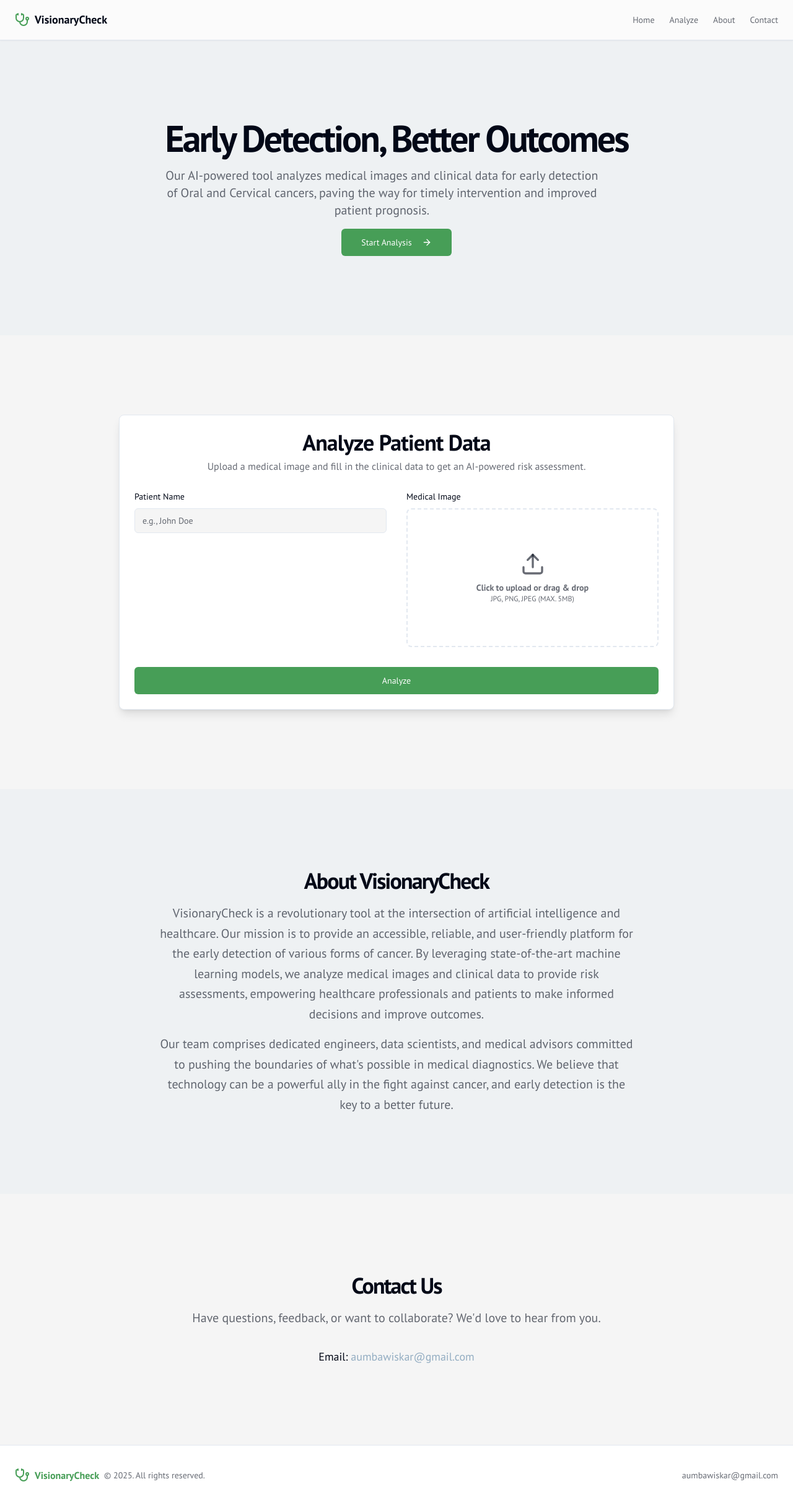
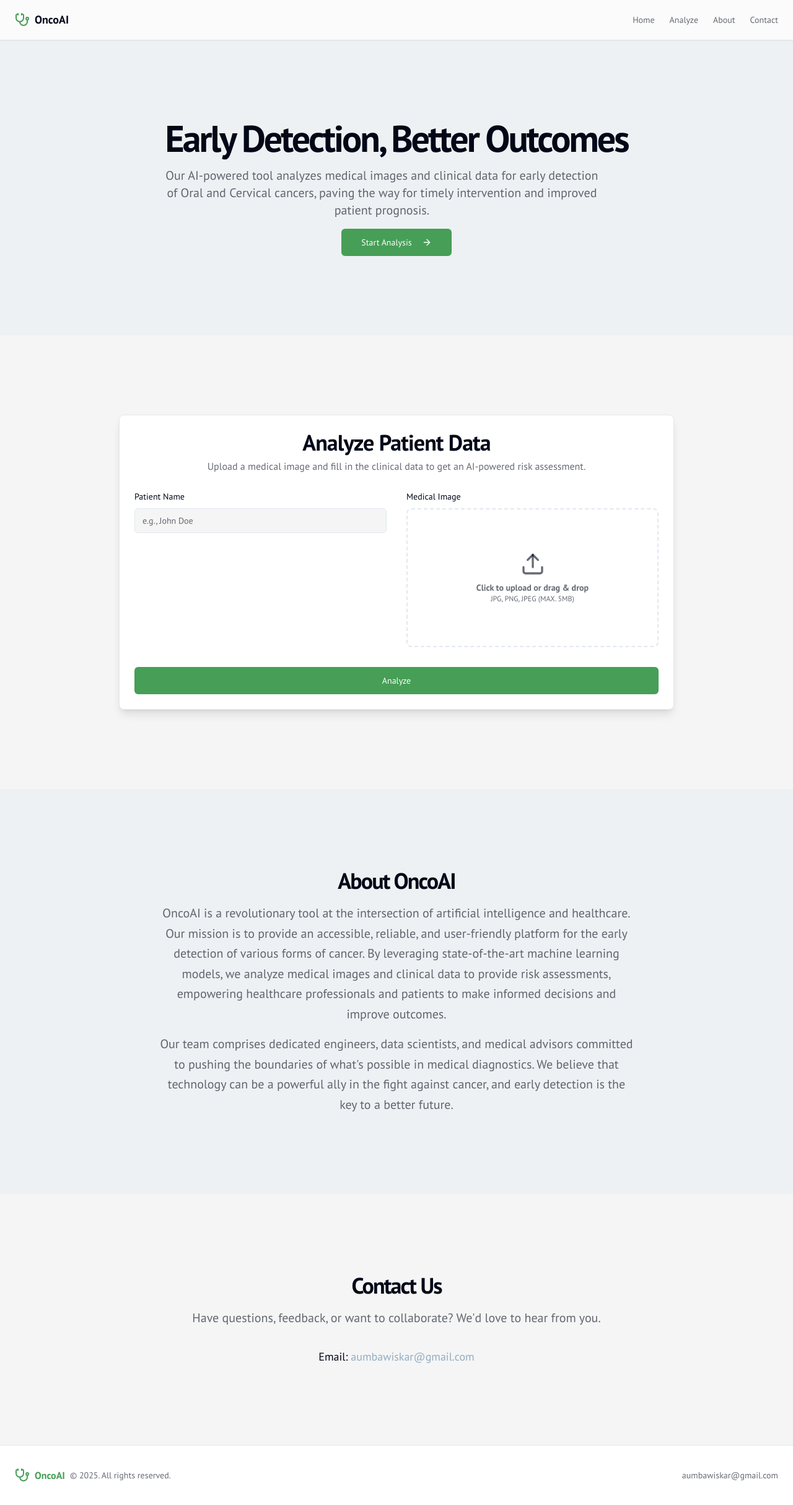
Before and after one commit to Kuber2209/sixai_octadetect, a Next.js app: page / in a window 1280 px wide. Shown: the whole page at 62% size. Built offline with nearby package versions, Linux system fonts and the light colour scheme; what genkit would draw is missing.

Commit message:
change the nae to OncoAI

```diff
--- a/src/app/layout.tsx
+++ b/src/app/layout.tsx
@@ -3,7 +3,7 @@ import { Toaster } from '@/components/ui/toaster';
 import './globals.css';
 
 export const metadata: Metadata = {
-  title: 'VisionaryCheck',
+  title: 'OncoAI',
   description: 'AI-Powered Early Cancer Detection',
 };
 
--- a/src/components/layout/footer.tsx
+++ b/src/components/layout/footer.tsx
@@ -17,7 +17,7 @@ export function Footer() {
         <div className="flex flex-col items-center gap-4 px-8 md:flex-row md:gap-2 md:px-0">
           <Link href="#home" className="flex items-center gap-2 text-primary">
             <Stethoscope className="h-6 w-6" />
-            <span className="font-bold">VisionaryCheck</span>
+            <span className="font-bold">OncoAI</span>
           </Link>
           <p className="text-center text-sm leading-loose text-muted-foreground md:text-left">
             &copy; {currentYear}. All rights reserved.
--- a/src/components/layout/header.tsx
+++ b/src/components/layout/header.tsx
@@ -15,7 +15,7 @@ export function Header() {
         <Link href="#home" className="flex items-center gap-2">
           <Stethoscope className="h-6 w-6 text-primary" />
           <span className="font-bold font-headline text-lg hidden sm:inline-block">
-            VisionaryCheck
+            OncoAI
           </span>
         </Link>
         <nav className="flex items-center gap-4 md:gap-6 text-sm font-medium">
--- a/src/components/sections/about.tsx
+++ b/src/components/sections/about.tsx
@@ -4,10 +4,10 @@ export function About() {
       <div className="container px-4 md:px-6">
         <div className="mx-auto max-w-3xl space-y-4 text-center">
           <h2 className="text-3xl font-bold font-headline tracking-tighter sm:text-4xl">
-            About VisionaryCheck
+            About OncoAI
           </h2>
           <p className="text-muted-foreground md:text-xl/relaxed">
-            VisionaryCheck is a revolutionary tool at the intersection of
+            OncoAI is a revolutionary tool at the intersection of
             artificial intelligence and healthcare. Our mission is to provide an
             accessible, reliable, and user-friendly platform for the early
             detection of various forms of cancer. By leveraging
```
